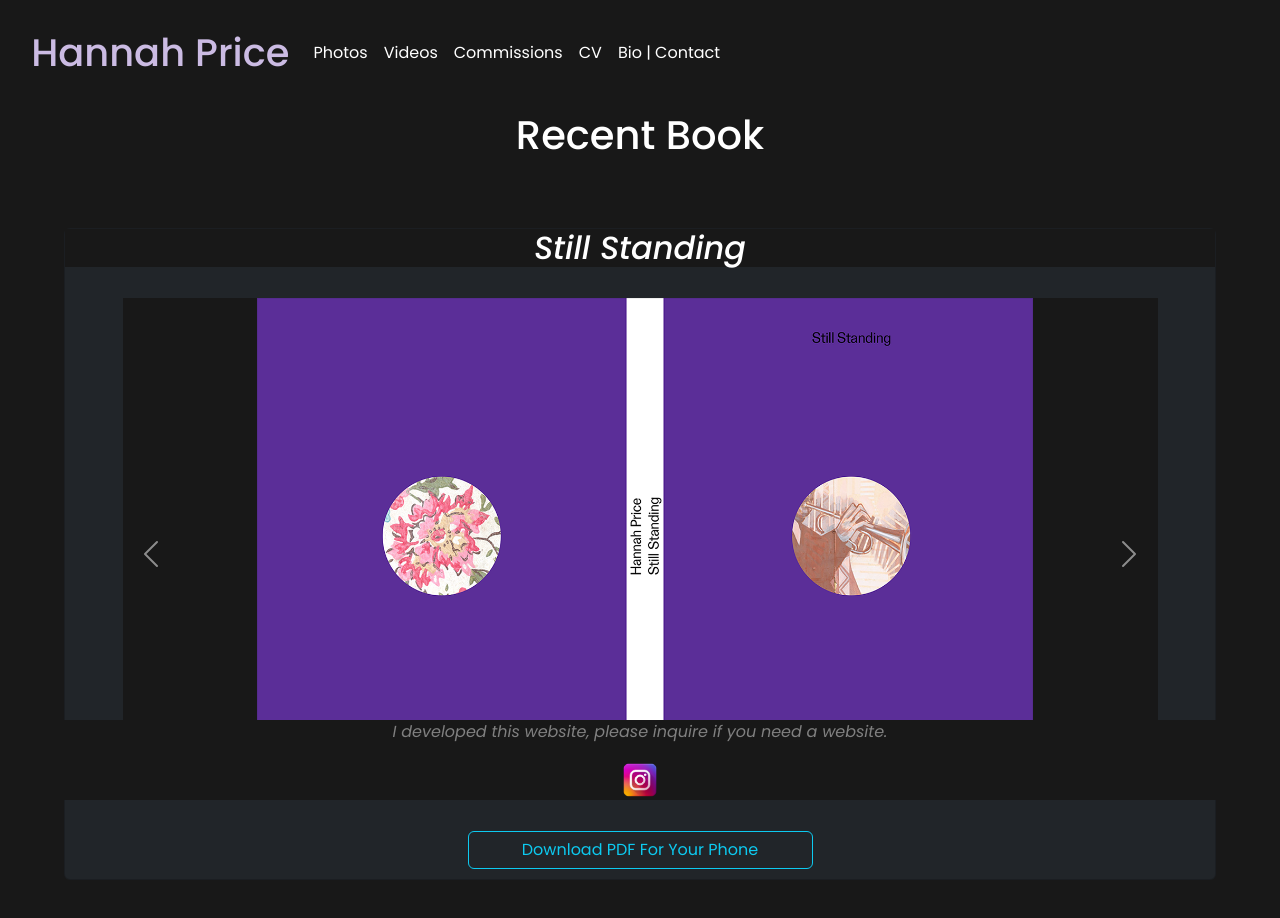
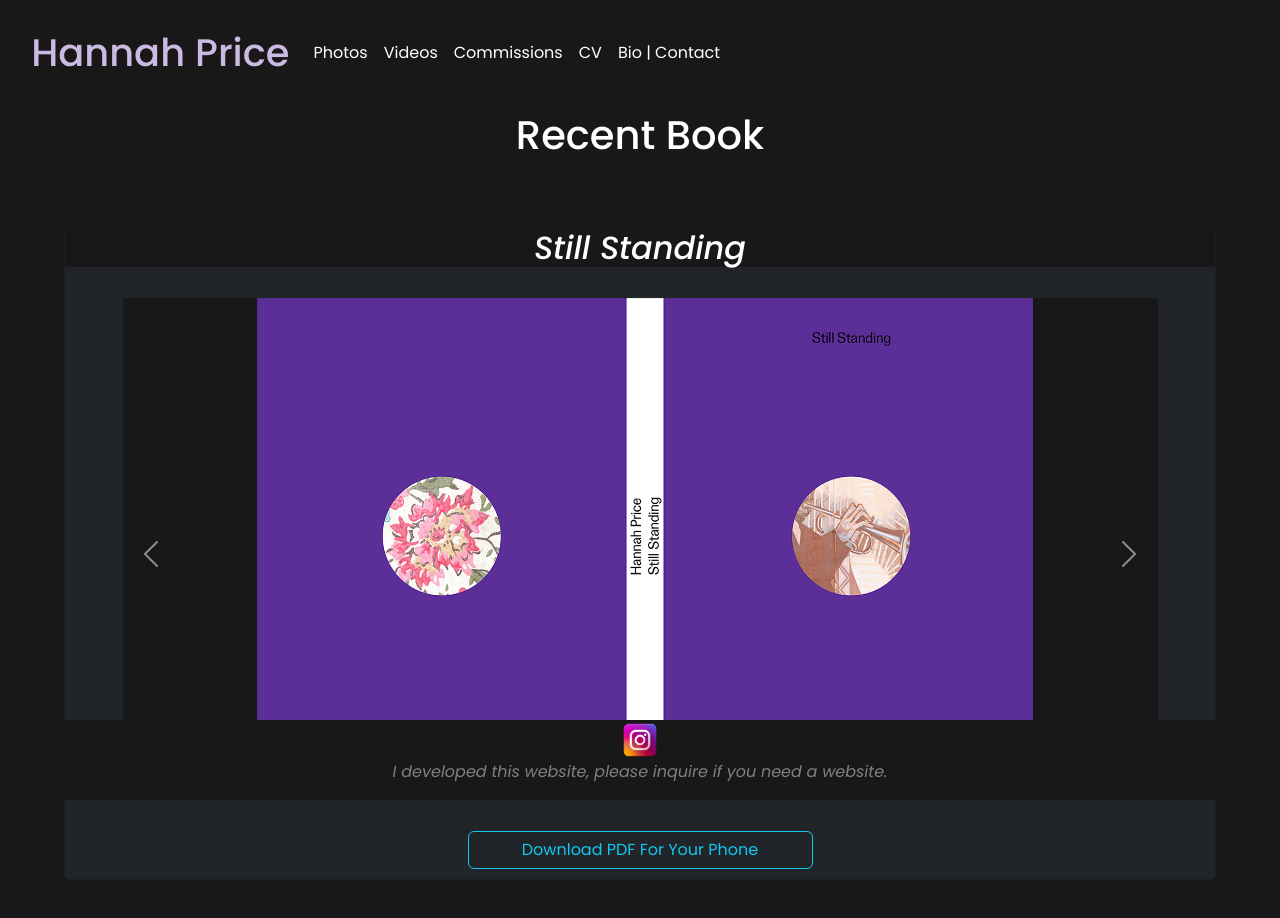
Before and after one commit to Hannahphoto/photovideo-web, a React (Vite) app in the folder photovideo-web/: page / in a window 1280 px wide. Shown: the top 918 px of the page. Built offline with nearby package versions, Linux system fonts and the light colour scheme.

Commit message:
final final touches

```diff
--- a/photovideo-web/src/App.css
+++ b/photovideo-web/src/App.css
@@ -31,6 +31,7 @@ em{
   background-color: transparent;
   font-size: 100%;
 
+
 }
 
 .col-1{
@@ -41,6 +42,7 @@ em{
 .fixed-bottom{
 
   text-align: center;
+
 }
 
 .navbar-toggler-icon{
@@ -100,8 +102,13 @@ em{
 }
 
 .carousel-caption.d-none.d-md-block{
+ left: 27%;
  width: 25%;
 
+}
+
+.container-fluid{
+  margin-top: 0%;
 }
 
 div.row.row-cols-1.row-cols-md-3.g-4{
@@ -133,4 +140,5 @@ div.row.row-cols-1.row-cols-md-3.g-4{
 
 #icon.col{
  max-width: 40px;
+
 }
--- a/photovideo-web/src/components/navbar.jsx
+++ b/photovideo-web/src/components/navbar.jsx
@@ -38,16 +38,17 @@ export default function Navbar({ }) {
                 </div>
             </nav>
             <footer className="fixed-bottom" style={{ color: 'grey' }}>
-            <p>
-                    <em>
-                        I developed this website, please inquire if you need a website.
-                    </em>
-                </p>
+
                 <div className="container-fluid">
                 <Link onClick={() => openLink("https://www.instagram.com/hannahprice_photovideo/")}>
                 <img className="col" src="/images/Instagram-logo.png" alt="instagram logo" id="icon"></img>
                 </Link>
                 </div>
+                <p>
+                    <em>
+                        I developed this website, please inquire if you need a website.
+                    </em>
+                </p>
             </footer>
         </>
     )
```
